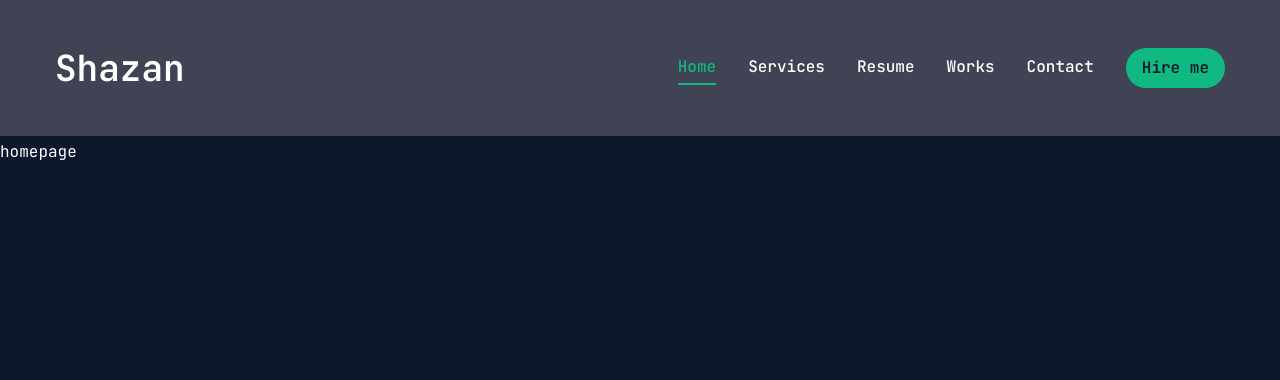
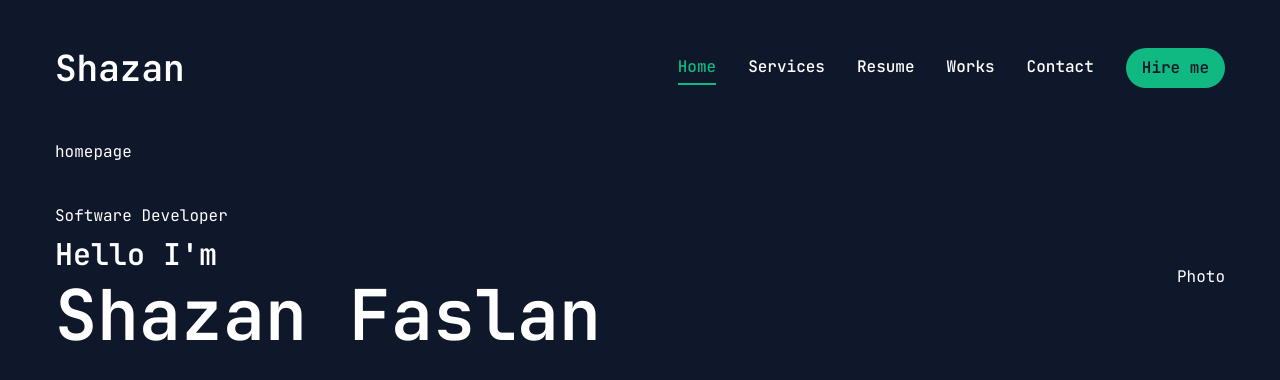
Before and after one commit to mfmshazan/Portfolio, a Next.js app: page / in a window 1280 px wide. Shown: the top 380 px of the page. Built offline with nearby package versions, Linux system fonts and the light colour scheme.

Commit message:
Homepage

```diff
--- a/app/globals.css
+++ b/app/globals.css
@@ -119,4 +119,8 @@
   body {
     @apply bg-primary text-foreground text-white ;
   }
+
+  .name{
+    @apply text-[48px] xl:text-[70px] leading-[1.1]
+  }
 }
--- a/app/page.jsx
+++ b/app/page.jsx
@@ -1,8 +1,24 @@
-import Image from "next/image";
-import styles from "./page.module.css";
+import { Button } from "@/components/ui/button"
+import { FiDownload } from "react-icons/fi"
 
-export default function Home() {
+const Home = () => {
   return (
-    <main>homepage</main>
-  );
+    <section className="h-full">
+      <div className="container mx-auto h-full">homepage
+        <div className="flex flex-col xl:flex-row items-center justify-between xl:pt-8 xl:pb-24">
+          <div className="text-center xl:text-left">
+            <span>Software Developer</span>
+            <h1 className="text-[20px] xl:text-[30px] font-semibold leading-[1.5]">
+              Hello I'm <br/>
+              <span className="name">Shazan Faslan</span>
+            </h1>
+          </div>
+          <div>Photo</div>
+        </div>
+      </div>
+
+    </section>
+  )
 }
+
+export default Home
--- a/components/Header.jsx
+++ b/components/Header.jsx
@@ -5,7 +5,7 @@ import MobileNav from "./MobileNav";
 
 const Header = () => {
   return (
-    <header className="py-8 xl:py-12 text-white bg-pink-50/20" >
+    <header className="py-8 xl:py-12 text-white" >
       <div className="container mx-auto flex justify-between items-center">
         {/*logo*/}
         <Link href="/">
--- a/components/PageTransition.jsx
+++ b/components/PageTransition.jsx
@@ -7,12 +7,11 @@ const PageTransition = ({ childern }) => {
     const pathname = usePathname();
     return (
         <AnimatePresence>
-
             <div key={pathname}>
-                <motion.div initail={{ opacity: 1 }}
+                <motion.div initail={{opacity: 1}}
                     animate={{
                         opacity: 0,
-                        transition: { delay: 1, duration: 0.3, ease: "easeInOut" }
+                        transition: { delay: 0, duration: 0.3, ease: "easeInOut" }
                     }}
                     className="h-screen w-screen fixed bg-primary top-0 pointer-events-none"
                 />
```
